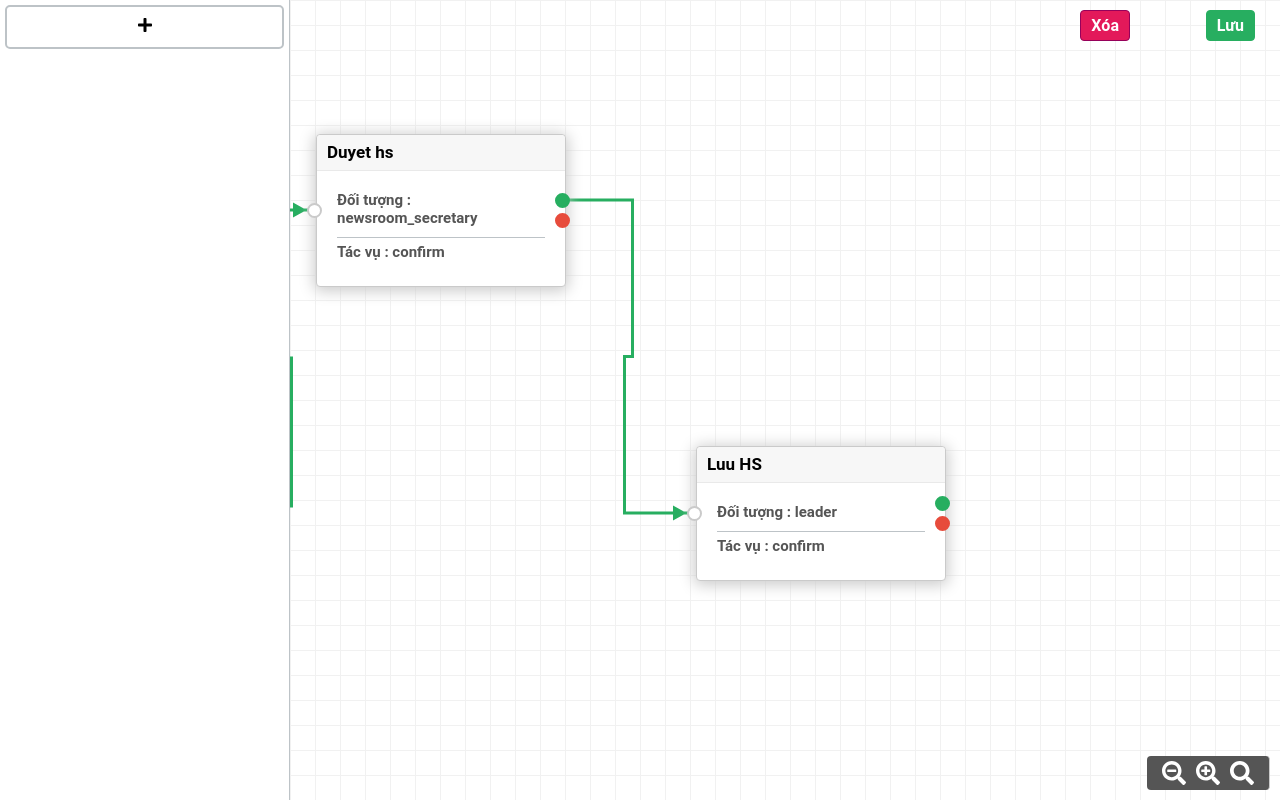
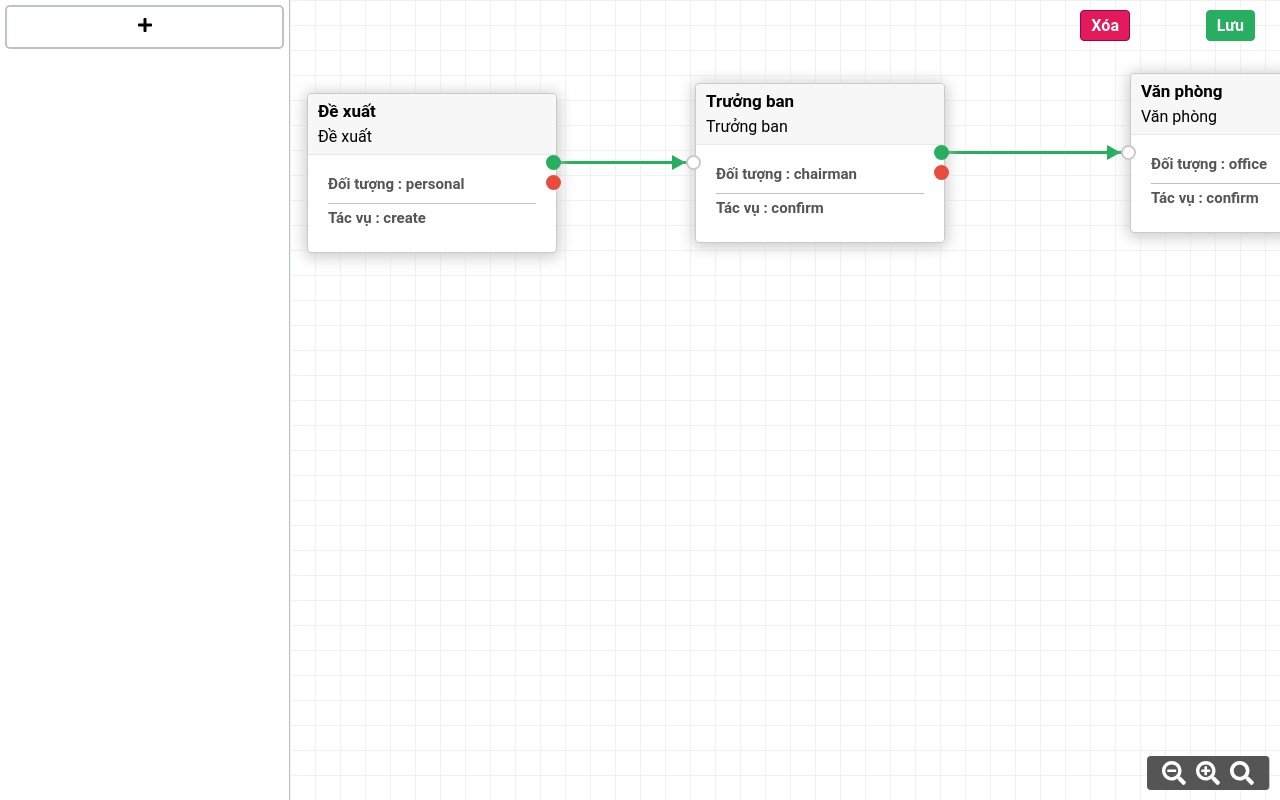
Before and after one commit to duynguyen27091997/flowchart-builder, a React (Create React App) app: page / in a window 1280 px wide. Built offline with nearby package versions, Linux system fonts and the light colour scheme; no server answers.

Commit message:
somethingf

```diff
--- a/package.json
+++ b/package.json
@@ -12,6 +12,7 @@
     "react-dom": "^17.0.1",
     "react-icons": "^4.1.0",
     "react-scripts": "4.0.1",
+    "react-select": "^3.1.1",
     "web-vitals": "^0.2.4"
   },
   "scripts": {
--- a/src/components/FlowChart.js
+++ b/src/components/FlowChart.js
@@ -15,27 +15,16 @@ const FlowChart = ({workflowId=1}) => {
                 {
                     "step_id": 1,
                     "workflow_id": 1,
-                    "description": "Nhan su tao hs",
-                    "name": "Tao HS1",
-                    "data": {},
-                    "html": "\n            <div>\n              <div class=\"title-box\"><h6>Tao HS1</h6>\n              <p>Nhan su tao hs</p>\n              </div>\n                  <div class=\"box\">\n                    <p class=\"box__target\">Đối tượng : editorial_board</p>\n                    <p class=\"box__action\">Tác vụ : create</p>\n                    <p class=\"box__check\">\n                       <input type=\"checkbox\" aria-label=\"\" onclick=\"return false;\" checked> <span>first</span>\n                    </p>\n                  </div>\n            </div>\n            ",
+                    "description": "Đề xuất",
+                    "name": "Đề xuất",
+                    "html": "\n            <div>\n              <div class=\"title-box\"><h6>Đề xuất</h6>\n              <p>Đề xuất</p>\n              </div>\n                  <div class=\"box\">\n                    <p class=\"box__target\">Đối tượng : personal</p>\n                    <p class=\"box__action\">Tác vụ : create</p>\n                  </div>\n            </div>\n            ",
                     "is_first": true,
-                    "inputs": [
-                        {
-                            "name": "input_default",
-                            "steps": [
-                                {
-                                    "step_id": "2",
-                                    "output": "confirm_output_reject"
-                                }
-                            ]
-                        }
-                    ],
+                    "inputs": [],
                     "actions": [
                         {
                             "name": "create",
-                            "target_type": "editorial_board",
-                            "pass": "2",
+                            "target_type": "personal",
+                            "pass": "5",
                             "reject": null
                         }
                     ],
@@ -43,20 +32,19 @@ const FlowChart = ({workflowId=1}) => {
                         {
                             "id": "",
                             "name": "",
-                            "type": "editorial_board",
+                            "type": "personal",
                             "action": "create"
                         }
                     ],
-                    "pos_x": -315,
-                    "pos_y": 427
+                    "pos_x": 17,
+                    "pos_y": 93
                 },
                 {
-                    "step_id": 2,
+                    "step_id": 5,
                     "workflow_id": 1,
-                    "description": "",
-                    "name": "Duyet hs",
-                    "data": {},
-                    "html": "\n            <div>\n              <div class=\"title-box\"><h6>Duyet hs</h6>\n              <p></p>\n              </div>\n                  <div class=\"box\">\n                    <p class=\"box__target\">Đối tượng : newsroom_secretary</p>\n                    <p class=\"box__action\">Tác vụ : confirm</p>\n                    <p class=\"box__check\">\n                       \n                    </p>\n                  </div>\n            </div>\n            ",
+                    "description": "Trưởng ban",
+                    "name": "Trưởng ban",
+                    "html": "\n            <div>\n              <div class=\"title-box\"><h6>Trưởng ban</h6>\n              <p>Trưởng ban</p>\n              </div>\n                  <div class=\"box\">\n                    <p class=\"box__target\">Đối tượng : chairman</p>\n                    <p class=\"box__action\">Tác vụ : confirm</p>\n                  </div>\n            </div>\n            ",
                     "is_first": false,
                     "inputs": [
                         {
@@ -72,36 +60,35 @@ const FlowChart = ({workflowId=1}) => {
                     "actions": [
                         {
                             "name": "confirm",
-                            "target_type": "newsroom_secretary",
-                            "pass": "3",
-                            "reject": "1"
+                            "target_type": "chairman",
+                            "pass": "6",
+                            "reject": null
                         }
                     ],
                     "targets": [
                         {
                             "id": "",
                             "name": "",
-                            "type": "newsroom_secretary",
+                            "type": "chairman",
                             "action": "confirm"
                         }
                     ],
-                    "pos_x": 26,
-                    "pos_y": 134
+                    "pos_x": 405,
+                    "pos_y": 83
                 },
                 {
-                    "step_id": 3,
+                    "step_id": 6,
                     "workflow_id": 1,
-                    "description": "",
-                    "name": "Luu HS",
-                    "data": {},
-                    "html": "\n            <div>\n              <div class=\"title-box\"><h6>Luu HS</h6>\n              <p></p>\n              </div>\n                  <div class=\"box\">\n                    <p class=\"box__target\">Đối tượng : leader</p>\n                    <p class=\"box__action\">Tác vụ : confirm</p>\n                    <p class=\"box__check\">\n                       \n                    </p>\n                  </div>\n            </div>\n            ",
+                    "description": "Văn phòng",
+                    "name": "Văn phòng",
+                    "html": "\n            <div>\n              <div class=\"title-box\"><h6>Văn phòng</h6>\n              <p>Văn phòng</p>\n              </div>\n                  <div class=\"box\">\n                    <p class=\"box__target\">Đối tượng : office</p>\n                    <p class=\"box__action\">Tác vụ : confirm</p>\n                  </div>\n            </div>\n            ",
                     "is_first": false,
                     "inputs": [
                         {
                             "name": "input_default",
                             "steps": [
                                 {
-                                    "step_id": "2",
+                                    "step_id": "5",
                                     "output": "confirm_output_pass"
                                 }
                             ]
@@ -110,7 +97,81 @@ const FlowChart = ({workflowId=1}) => {
                     "actions": [
                         {
                             "name": "confirm",
-                            "target_type": "leader",
+                            "target_type": "office",
+                            "pass": "7",
+                            "reject": "8"
+                        }
+                    ],
+                    "targets": [
+                        {
+                            "id": "",
+                            "name": "",
+                            "type": "office",
+                            "action": "confirm"
+                        }
+                    ],
+                    "pos_x": 840,
+                    "pos_y": 73
+                },
+                {
+                    "step_id": 7,
+                    "workflow_id": 1,
+                    "description": "Kho",
+                    "name": "Kho",
+                    "html": "\n            <div>\n              <div class=\"title-box\"><h6>Kho</h6>\n              <p>Kho</p>\n              </div>\n                  <div class=\"box\">\n                    <p class=\"box__target\">Đối tượng : warehouse</p>\n                    <p class=\"box__action\">Tác vụ : confirm</p>\n                  </div>\n            </div>\n            ",
+                    "is_first": false,
+                    "inputs": [
+                        {
+                            "name": "input_default",
+                            "steps": [
+                                {
+                                    "step_id": "6",
+                                    "output": "confirm_output_pass"
+                                }
+                            ]
+                        }
+                    ],
+                    "actions": [
+                        {
+                            "name": "confirm",
+                            "target_type": "warehouse",
+                            "pass": "9",
+                            "reject": null
+                        }
+                    ],
+                    "targets": [
+                        {
+                            "id": "",
+                            "name": "",
+                            "type": "warehouse",
+                            "action": "confirm"
+                        }
+                    ],
+                    "pos_x": 1337,
+                    "pos_y": -90
+                },
+                {
+                    "step_id": 8,
+                    "workflow_id": 1,
+                    "description": "Trưởng ban",
+                    "name": "Trưởng ban",
+                    "html": "\n            <div>\n              <div class=\"title-box\"><h6>Trưởng ban</h6>\n              <p>Trưởng ban</p>\n              </div>\n                  <div class=\"box\">\n                    <p class=\"box__target\">Đối tượng : chairman</p>\n                    <p class=\"box__action\">Tác vụ : view</p>\n                  </div>\n            </div>\n            ",
+                    "is_first": false,
+                    "inputs": [
+                        {
+                            "name": "input_default",
+                            "steps": [
+                                {
+                                    "step_id": "6",
+                                    "output": "confirm_output_reject"
+                                }
+                            ]
+                        }
+                    ],
+                    "actions": [
+                        {
+                            "name": "view",
+                            "target_type": "chairman",
                             "pass": null,
                             "reject": null
                         }
@@ -119,12 +180,49 @@ const FlowChart = ({workflowId=1}) => {
                         {
                             "id": "",
                             "name": "",
-                            "type": "leader",
+                            "type": "chairman",
+                            "action": "view"
+                        }
+                    ],
+                    "pos_x": 1356,
+                    "pos_y": 264
+                },
+                {
+                    "step_id": 9,
+                    "workflow_id": 1,
+                    "description": "Người đề xuất xuống kho nhận",
+                    "name": "Người đề xuất xuống kho nhận",
+                    "html": "\n            <div>\n              <div class=\"title-box\"><h6>Người đề xuất xuống kho nhận</h6>\n              <p>Người đề xuất xuống kho nhận</p>\n              </div>\n                  <div class=\"box\">\n                    <p class=\"box__target\">Đối tượng : personal</p>\n                    <p class=\"box__action\">Tác vụ : confirm</p>\n                  </div>\n            </div>\n            ",
+                    "is_first": false,
+                    "inputs": [
+                        {
+                            "name": "input_default",
+                            "steps": [
+                                {
+                                    "step_id": "7",
+                                    "output": "confirm_output_pass"
+                                }
+                            ]
+                        }
+                    ],
+                    "actions": [
+                        {
+                            "name": "confirm",
+                            "target_type": "personal",
+                            "pass": null,
+                            "reject": null
+                        }
+                    ],
+                    "targets": [
+                        {
+                            "id": "",
+                            "name": "",
+                            "type": "personal",
                             "action": "confirm"
                         }
                     ],
-                    "pos_x": 406,
-                    "pos_y": 446
+                    "pos_x": 1769,
+                    "pos_y": -113
                 }
             ]
         });
--- a/src/components/FlowTool.js
+++ b/src/components/FlowTool.js
@@ -5,7 +5,7 @@ const FlowTool = ({editor}) => {
     return (
         <div>
             <div><div className="btn-clear" style={{userSelect:'none'}} onClick={()=>editor.clear()}>Xóa</div>
-                <div className="btn-save" style={{userSelect:'none'}} onClick={()=>{console.log(editor.export())}}>Lưu</div></div>
+                <div className="btn-save" style={{userSelect:'none'}} onClick={()=>{console.log(JSON.stringify(editor.export()))}}>Lưu</div></div>
             {/*<div className="btn-lock">*/}
             {/*    {(editor && editor.editor_mode === 'edit') ? <FaLock onClick={() => {*/}
             {/*            editor.lock();*/}
```
Also changed, not shown: src/components/Node.js (+69 -15 lines), 2 other files (tests, documents, lock files or other folders).
